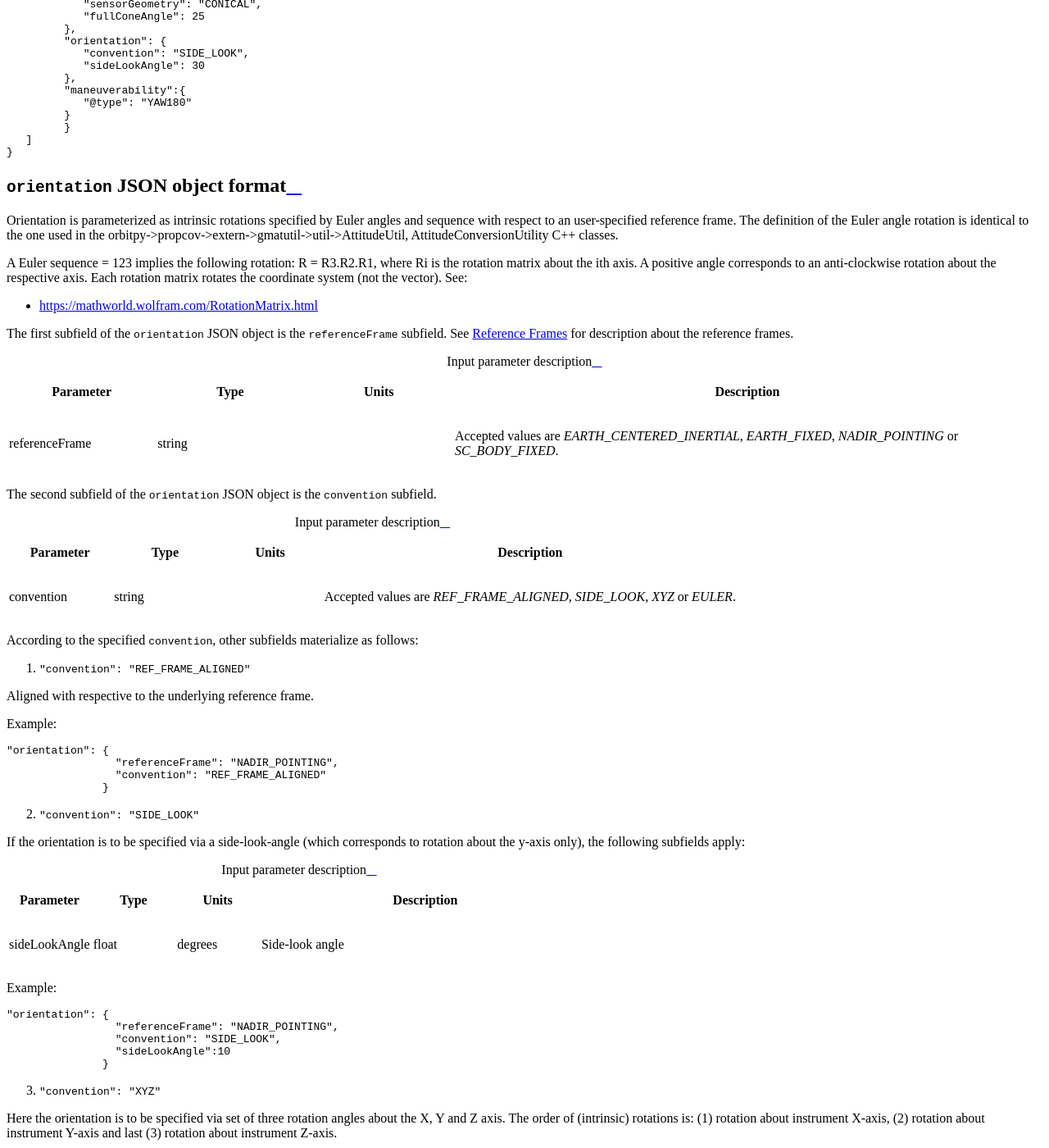
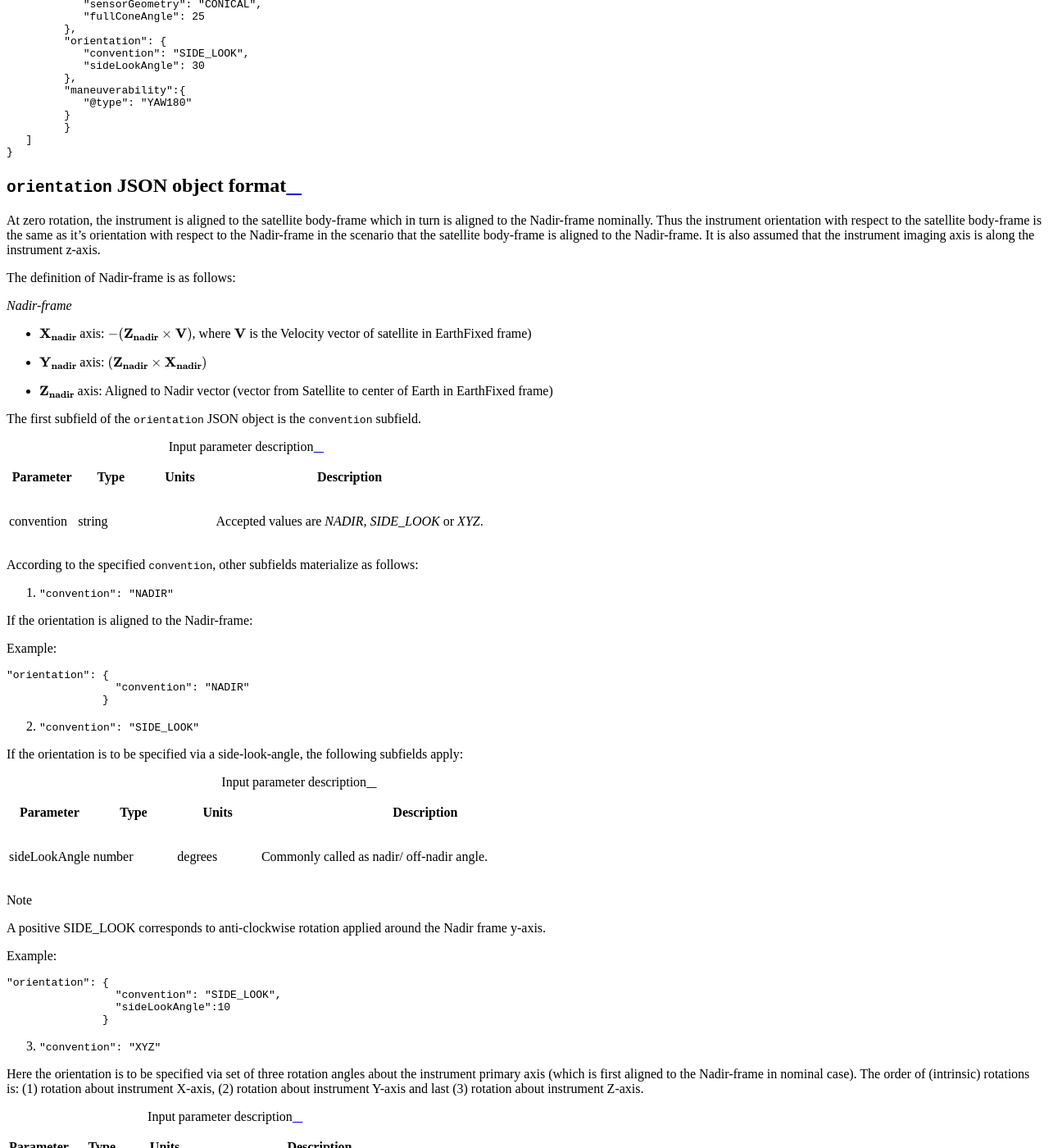
Before and after one commit to EarthObservationSimulator/instrupy, a Sphinx documentation site: the page built from docs/common_json_objects.rst, in a window 1280 px wide and 1400 px high, scrolled down 1214 px. Shown: the whole window at 82% size. Built offline with Sphinx 7.4.7 and the Read the Docs theme 2.0.0, drawn with Linux system fonts in a browser that asks for light colours; some of the changed text lies outside the part shown.

Commit message:
Revert "revised util.Orientation class"
This reverts commit e8a5b212e4c11928eb9562836f9a03d557e7d83b.

```diff
--- a/docs/common_json_objects.rst
+++ b/docs/common_json_objects.rst
@@ -68,65 +68,59 @@ has a side looking geometry (both the side) at 25 deg conical FOV.
 
 :code:`orientation` JSON object format
 ========================================
-Orientation is parameterized as intrinsic rotations specified by Euler angles and sequence with respect to
-an user-specified reference frame. The definition of the Euler angle rotation is identical to the
-one used in the orbitpy->propcov->extern->gmatutil->util->AttitudeUtil, AttitudeConversionUtility C++ classes.
+At zero rotation, the instrument is aligned to the satellite body-frame which in turn is aligned to the Nadir-frame nominally.
+Thus the instrument orientation with respect to the satellite body-frame is the same as it's orientation with respect to the Nadir-frame
+in the scenario that the satellite body-frame is aligned to the Nadir-frame. It is also assumed that the instrument imaging axis is
+along the instrument z-axis.
 
-A Euler sequence = 123 implies the following rotation: R = R3.R2.R1, where Ri is the rotation matrix about the ith axis.
-A positive angle corresponds to an anti-clockwise rotation about the respective axis. Each rotation matrix rotates the
-coordinate system (not the vector).
-See:
 
-* https://mathworld.wolfram.com/RotationMatrix.html
+The definition of Nadir-frame is as follows:
 
-The first subfield of the :code:`orientation` JSON object is the :code:`referenceFrame` subfield.
-See :ref:`reference_frames_desc` for description about the reference frames.
+*Nadir-frame*
+
+* :math:`\bf X_{nadir}` axis: :math:`-({\bf Z_{nadir}} \times {\bf V})`, where :math:`\bf V` is the Velocity vector of satellite in EarthFixed frame)
+* :math:`\bf Y_{nadir}` axis: :math:`({\bf Z_{nadir}} \times {\bf X_{nadir}})`
+* :math:`\bf Z_{nadir}` axis: Aligned to Nadir vector (vector from Satellite to center of Earth in EarthFixed frame)
+
+The first subfield of the :code:`orientation` JSON object is the :code:`convention` subfield.
 
 .. csv-table:: Input parameter description
    :header: Parameter, Type, Units, Description
    :widths: 10,10,10,40
 
-   referenceFrame, string,, "Accepted values are *EARTH_CENTERED_INERTIAL*, *EARTH_FIXED*, *NADIR_POINTING* or *SC_BODY_FIXED*."
-
-The second subfield of the :code:`orientation` JSON object is the :code:`convention` subfield.
-
-.. csv-table:: Input parameter description
-   :header: Parameter, Type, Units, Description
-   :widths: 10,10,10,40
-
-   convention, string,, "Accepted values are *REF_FRAME_ALIGNED*, *SIDE_LOOK*, *XYZ* or *EULER*."
+   convention, string,, "Accepted values are *NADIR*, *SIDE_LOOK* or *XYZ*."
 
 According to the specified :code:`convention`, other subfields materialize as follows:
 
-1. :code:`"convention": "REF_FRAME_ALIGNED"`
+1. :code:`"convention": "NADIR"`
 
-Aligned with respective to the underlying reference frame.
+If the orientation is aligned to the Nadir-frame:
 
 Example:
 
 .. code-block:: python
 
                "orientation": {
-                                "referenceFrame": "NADIR_POINTING",
-                                "convention": "REF_FRAME_ALIGNED"
+                                "convention": "NADIR"
                               }
 
 2. :code:`"convention": "SIDE_LOOK"`
 
-If the orientation is to be specified via a side-look-angle (which corresponds to rotation about the y-axis only), the following subfields apply:
+If the orientation is to be specified via a side-look-angle, the following subfields apply:
 
 .. csv-table:: Input parameter description
    :header: Parameter, Type, Units, Description
    :widths: 10,10,10,40
 
-   sideLookAngle, float, degrees, Side-look angle
+   sideLookAngle, number, degrees, Commonly called as nadir/ off-nadir angle.
+
+.. note:: A positive SIDE_LOOK corresponds to anti-clockwise rotation applied around the Nadir frame y-axis.
 
 Example:
 
 .. code-block:: python
 
                "orientation": {
-                                "referenceFrame": "NADIR_POINTING",
                                 "convention": "SIDE_LOOK",
                                 "sideLookAngle":10
                               }
@@ -134,7 +128,8 @@ Example:
 
 3. :code:`"convention": "XYZ"`
 
-Here the orientation is to be specified via set of three rotation angles about the X, Y and Z axis.
+Here the orientation is to be specified via set of three rotation angles about the instrument primary axis (which is first aligned to the
+Nadir-frame in nominal case).
 The order of (intrinsic) rotations is: (1) rotation about instrument X-axis, (2) rotation about instrument Y-axis and last
 (3) rotation about instrument Z-axis.
 
@@ -142,50 +137,19 @@ The order of (intrinsic) rotations is: (1) rotation about instrument X-axis, (2)
    :header: Parameter, Type, Units, Description
    :widths: 10,10,10,40
 
-   xRotation, float, degrees, rotation about instrument X-axis
-   yRotation, float, degrees, rotation about instrument Y-axis
-   zRotation, float, degrees, rotation about instrument Z-axis
+   xRotation, number, degrees, rotation about instrument X-axis
+   yRotation, number, degrees, rotation about instrument Y-axis
+   zRotation, number, degrees, rotation about instrument Z-axis
 
 Example:
 
 .. code-block:: python
 
                "orientation": {
-                                "referenceFrame": "NADIR_POINTING",
                                 "convention": "XYZ",
                                 "xRotation":10,
                                 "yRotation":20,
                                 "zRotation":0
-                              }
-
-4. :code:`"convention": "EULER"`
-
-Here the orientation is to be specified via set of Euler angles and sequence.
-
-.. csv-table:: Input parameter description
-   :header: Parameter, Type, Units, Description
-   :widths: 10,10,10,40
-
-   eulerAngle1, float, degrees, Rotation angle corresponding to the first rotation.
-   eulerAngle2, float, degrees, Rotation angle corresponding to the second rotation.
-   eulerAngle3, float, degrees, Rotation angle corresponding to the third rotation.
-   eulerSeq1, int, Axis-number corresponding to the first rotation.
-   eulerSeq2, int, Axis-number corresponding to the second rotation.
-   eulerSeq3, int, Axis-number corresponding to the third rotation.
-
-Example:
-
-.. code-block:: python
-
-               "orientation": {
-                                "referenceFrame": "NADIR_POINTING",
-                                "convention": "EULER",
-                                "eulerAngle1":10,
-                                "eulerAngle2":20,
-                                "eulerAngle3":0,
-                                "eulerSeq1": 3,
-                                "eulerSeq2": 1,
-                                "eulerSeq3": 3
                               }
 
 .. _fieldOfView_json_obj:
--- a/docs/miscellaneous.rst
+++ b/docs/miscellaneous.rst
@@ -1,47 +1,5 @@
 Miscellaneous
 *************
-
-.. _reference_frames_desc:
-
-Reference Frames
-====================
-
-There are four reference frames of interest:
-
-Earth Centered Inertial:
-^^^^^^^^^^^^^^^^^^^^^^^^^^^^^^
-This is an Earth equator inertial reference frame identical to EarthMJ2000Eq used in GMAT.
-The nominal x-axis points along the line formed by the intersection of the Earth’s
-mean equatorial plane and the mean ecliptic plane (at the J2000 epoch), in the direction
-of Aries. The z-axis is normal to the Earth’s mean equator at the J2000 epoch and the
-y-axis completes the right-handed system. The mean planes of the ecliptic and equator,
-at the J2000 epoch, are computed using IAU-1976/FK5 theory with 1980 update for nutation.
-
-Earth Fixed:
-^^^^^^^^^^^^^^^^^^
-The Earth Fixed reference frame is referenced to the Earth's equator and the prime meridian
-and is computed using IAU-1976/FK5 theory. This system is identical to the EarthFixed
-used in GMAT.
-
-Nadir-pointing:
-^^^^^^^^^^^^^^^^^
-The axis of the Nadir-pointing reference frame are defined as follows:
-
-* :math:`\bf X_{np}` axis: :math:`-({\bf Z_{np}} \times {\bf V})`, where :math:`\bf V` is the Velocity vector of satellite in EARTH_FIXED frame)
-
-* :math:`\bf Y_{np}` axis: :math:`({\bf Z_{np}} \times {\bf X_{np}})`
-
-* :math:`\bf Z_{np}` axis: Aligned to Nadir vector (i.e. the negative of the position vector of satellite in EARTH_FIXED frame)
-
-.. figure:: nadirframe.png
-    :scale: 100 %
-    :align: center
-
-.. todo:: Verify the claim about position vector and velocity vector in EARTH_FIXED frame.
-
-Spacecraft Body Fixed:
-^^^^^^^^^^^^^^^^^^^^^^^
-Spacecraft Body Fixed reference frame. The axis of this coordinate system are aligned with the axis of the Spacecraft Bus.
 
 .. _satellite_to_target_viewing_geometry:
 
```
Also changed, not shown: docs/figures.svg (deleted), docs/nadirframe.png (deleted), 1 other file.
